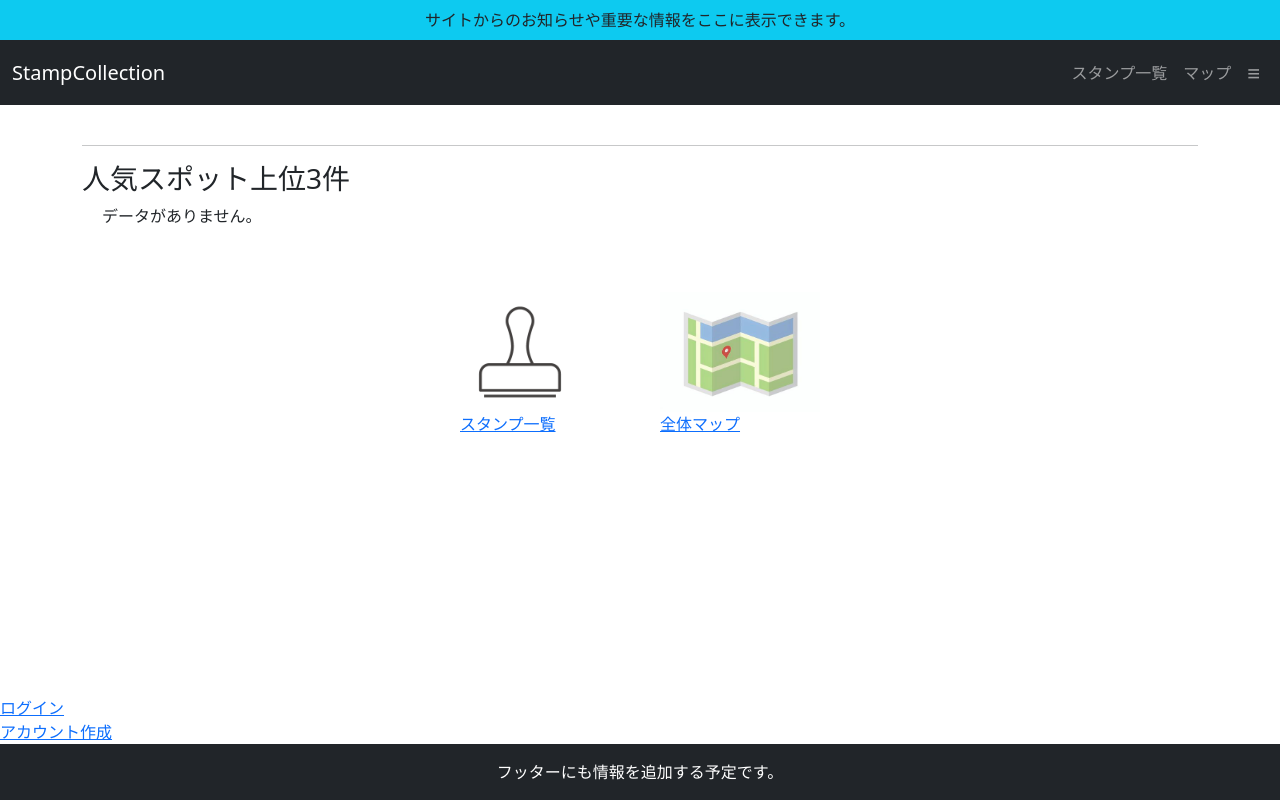
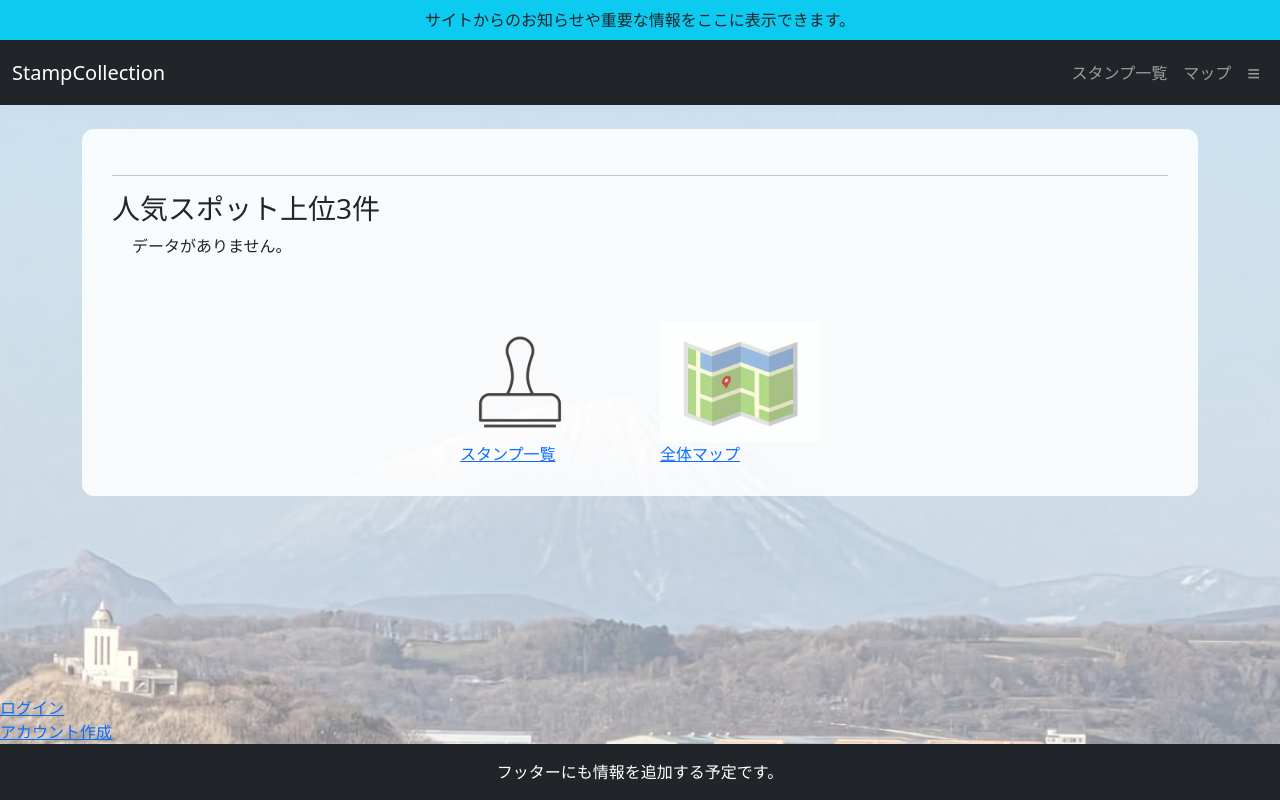
Before and after one commit to N-Ruma/StampCollection, a Django app: page / in a window 1280 px wide. Run offline with Django 5.2, Linux system fonts and the light colour scheme; data that the repository does not hold is empty.

Commit message:
ホーム画面に背景画像を追加

```diff
--- a/StampCollection/templates/stampapp/home.html
+++ b/StampCollection/templates/stampapp/home.html
@@ -14,8 +14,7 @@
 
 {% block content %}
 
-<!--
-背景画像を追加
+
 <div class="bg-image"></div>
 
 <style>
@@ -28,7 +27,7 @@
     background-image: url("{% static 'img/top1.jpg' %}");
     background-size: cover;
     background-position: center;
-    opacity: 0.2;
+    opacity: 0.5;
     z-index: -1;
   }
 
@@ -41,7 +40,7 @@
 </style>
 
 <div class="content-box">
-<-->
+
 
 <hr>
 
```
